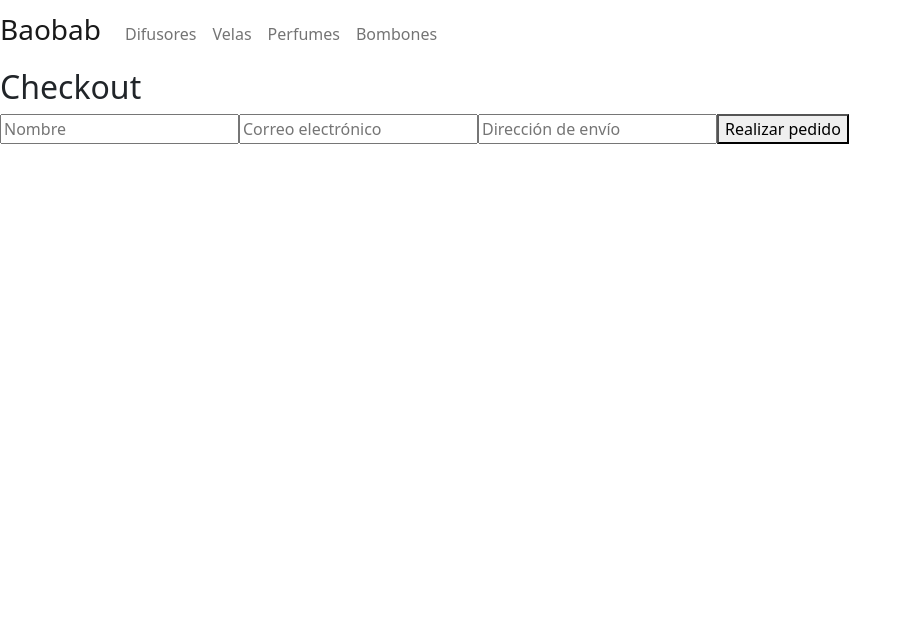
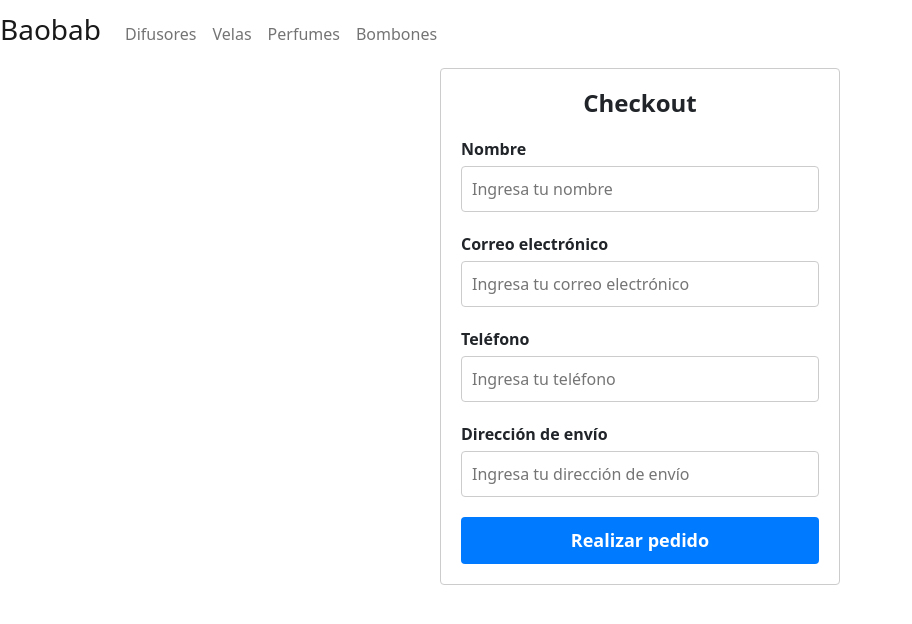
Before and after one commit to Tomas-Diaz-Kelly/React-js, a React (Create React App) app: page /checkout in a window 1280 px wide. Shown: the top 624 px of the page, without its empty margins (0-912 px from the left). Built offline with nearby package versions, Linux system fonts and the light colour scheme.

Commit message:
faltaConectarFirebaseConChekout

```diff
--- a/src/App.js
+++ b/src/App.js
@@ -4,8 +4,10 @@ import NavBar from './components/NavBar/NavBar';
 import ItemListContainer from './components/itemListConteiner/itemListContainer';
 import ItemDetailContainer from './components/itemDetailContainer/itemDetailContainer';
 import Cart from './components/Cart/Cart';
+import { CartContextProvider } from './context/CartContext';
 import Checkout from './components/Checkout/Checkout';
-import { CartContextProvider } from './context/CartContext';
+
+
 
 function App() {
   return (
--- a/src/components/Cart/Cart.js
+++ b/src/components/Cart/Cart.js
@@ -6,19 +6,18 @@ import CartItem from "./CartItem";
 const Cart = () => {
   const { cart, clearCart, removeItemFromCart } = useContext(CartContext);
 
-  // Calcula la suma de todos los precios de los productos en el carrito
   const total = cart.reduce((sum, item) => sum + item.price * item.quantity, 0);
 
   if (cart.length === 0) {
     return (
-      <div>
+      <div style={{ display: 'flex', flexDirection: 'column', alignItems: 'center' }}>
         <h1>No hay productos en el carrito</h1>
         <Link to="/" className="Option">Volver a Productos</Link>
       </div>
     );
   } else {
     return (
-      <div>
+      <div style={{ display: 'flex', flexDirection: 'column', alignItems: 'center' }}>
         {cart.map((item) => (
           <CartItem key={item.id} item={item} removeItem={removeItemFromCart} />
         ))}
@@ -26,7 +25,7 @@ const Cart = () => {
         <button onClick={() => clearCart()} className="btn btn-danger mt-2">
           Limpiar carrito
         </button>
-        <Link to="../checkout/checkout.js" className="btn btn-success mt-2">Ir a pagar</Link>
+        <Link to="../checkout" className="btn btn-success mt-2">Ir a pagar</Link>
       </div>
     );
   }
--- a/src/components/Checkout/Checkout.js
+++ b/src/components/Checkout/Checkout.js
@@ -1,37 +1,144 @@
 import React, { useState } from 'react';
+import { createOrder } from '../../services/firebase';
+import Cart from '../Cart/Cart';
 
 const Checkout = () => {
   const [name, setName] = useState('');
   const [email, setEmail] = useState('');
   const [address, setAddress] = useState('');
+  const [phone, setPhone] = useState('');
 
-  const handleCheckout = () => {
-    // Aquí puedes realizar alguna lógica de procesamiento o envío del pedido
-    console.log('Pedido realizado:', { name, email, address });
+  const handleCheckout = async () => {
+    const order = {
+      items: Cart,
+      buyer: {
+        name: {name},
+        email:{email},
+        address:{address},
+        phone:{phone},
+      },
+    };
+
+    try {
+      const orderId = await createOrder(order);
+      console.log('Pedido realizado:', { orderId, ...order.buyer });
+      // Aquí puedes mostrar un cartel o realizar alguna otra acción con el número de orden de compra y los datos del comprador
+    } catch (error) {
+      console.error('Error al realizar el pedido:', error);
+      // Aquí puedes mostrar un mensaje de error al usuario si ocurre algún problema al realizar el pedido
+    }
   };
 
   return (
-    <div>
-      <h2>Checkout</h2>
+    <div className="checkout-form">
+      <h2 className="checkout-title">Checkout</h2>
+      <form className="form">
+        <div className="form-group">
+          <label htmlFor="name" className="form-label">
+            Nombre
+          </label>
           <input
+            id="name"
             type="text"
-        placeholder="Nombre"
+            className="form-input"
+            placeholder="Ingresa tu nombre"
             value={name}
             onChange={(e) => setName(e.target.value)}
           />
+        </div>
+        <div className="form-group">
+          <label htmlFor="email" className="form-label">
+            Correo electrónico
+          </label>
           <input
+            id="email"
             type="email"
-        placeholder="Correo electrónico"
+            className="form-input"
+            placeholder="Ingresa tu correo electrónico"
             value={email}
             onChange={(e) => setEmail(e.target.value)}
           />
+        </div>
+        <div className="form-group">
+          <label htmlFor="phone" className="form-label">
+            Teléfono
+          </label>
           <input
+            id="phone"
             type="text"
-        placeholder="Dirección de envío"
+            className="form-input"
+            placeholder="Ingresa tu teléfono"
+            value={phone}
+            onChange={(e) => setPhone(e.target.value)}
+          />
+        </div>
+        <div className="form-group">
+          <label htmlFor="address" className="form-label">
+            Dirección de envío
+          </label>
+          <input
+            id="address"
+            type="text"
+            className="form-input"
+            placeholder="Ingresa tu dirección de envío"
             value={address}
             onChange={(e) => setAddress(e.target.value)}
           />
-      <button onClick={handleCheckout}>Realizar pedido</button>
+        </div>
+        <button className="checkout-button" onClick={handleCheckout}>
+          Realizar pedido
+        </button>
+      </form>
+
+      <style jsx>{`
+        .checkout-form {
+          max-width: 400px;
+          margin: 0 auto;
+          padding: 20px;
+          border: 1px solid #ccc;
+          border-radius: 4px;
+          background-color: #fff;
+        }
+
+        .checkout-title {
+          font-size: 24px;
+          font-weight: bold;
+          text-align: center;
+          margin-bottom: 20px;
+        }
+
+        .form-group {
+          margin-bottom: 20px;
+        }
+
+        .form-label {
+          display: block;
+          font-size: 16px;
+          font-weight: bold;
+          margin-bottom: 5px;
+        }
+
+        .form-input {
+          width: 100%;
+          padding: 10px;
+          font-size: 16px;
+          border: 1px solid #ccc;
+          border-radius: 4px;
+        }
+
+        .checkout-button {
+          display: block;
+          width: 100%;
+          padding: 10px;
+          font-size: 18px;
+          font-weight: bold;
+          color: #fff;
+          background-color: #007bff;
+          border: none;
+          border-radius: 4px;
+          cursor: pointer;
+        }
+      `}</style>
     </div>
   );
 };
--- a/src/components/itemCount/itemCount.js
+++ b/src/components/itemCount/itemCount.js
@@ -1,38 +1,35 @@
-import React from 'react'
-import {useState } from 'react'
+import React from 'react';
+import { useState } from 'react';
 
-
-
-
-
-const ItemCount = ({stock,initial,onAdd}) => {
-    const [quantity,setQuantity] = useState(initial)
+const ItemCount = ({ stock, initial, onAdd }) => {
+  const [quantity, setQuantity] = useState(initial);
 
   const increment = () => {
-        if(quantity < stock){
-            setQuantity(quantity +1)
+    if (quantity < stock) {
+      setQuantity(quantity + 1);
     }
+  };
+
+  const decrement = () => {
+    if (quantity > 1) {
+      setQuantity(quantity - 1);
     }
-    const decrement = () => {
-        if(quantity > 1){
-            setQuantity(quantity -1)
-        }
-    }
-    return(
+  };
 
+  return (
     <div className="Counter">
       <div className="d-flex justify-content-center align-items-center">
         <button className="btn btn-danger" onClick={decrement}>-</button>
         <h3 className="Number mx-2">{quantity}</h3>
         <button className="btn btn-success" onClick={increment}>+</button>
       </div>
-                <div>
+      <div className="d-flex justify-content-center">
         <button className="btn btn-primary mt-2" onClick={() => onAdd(quantity)} disabled={!stock}>
           Agregar al carrito
         </button>
       </div>
     </div>
   );
-          }
+};
 
-          export default ItemCount
+export default ItemCount;
--- a/src/components/itemListConteiner/itemListContainer.js
+++ b/src/components/itemListConteiner/itemListContainer.js
@@ -1,4 +1,4 @@
-import { useState, useEffect } from "react";
+/*import { useState, useEffect } from "react";
 import ItemList from "../itemList/itemList";
 import { useParams } from "react-router-dom";
 import { getCategoryData, getData } from "../../services/firebase";
@@ -42,3 +42,48 @@ const ItemListContainer = ({ greeting }) => {
 };
 
 export default ItemListContainer;
+*/
+import { useState, useEffect } from "react";
+import ItemList from "../itemList/itemList";
+import { useParams } from "react-router-dom";
+import { getCategoryData, getData } from "../../services/firebase";
+
+const ItemListContainer = ({ greeting }) => {
+  const [products, setProducts] = useState([]);
+  const { categoryId } = useParams();
+
+  useEffect(() => {
+    const fetchData = async () => {
+      try {
+        let response;
+        if (categoryId) {
+          response = await getCategoryData(categoryId);
+        } else {
+          response = await getData();
+        }
+        setProducts(response);
+      } catch (error) {
+        console.error(error);
+      }
+    };
+
+    fetchData();
+  }, [categoryId]);
+
+  return (
+    <div style={{ display: 'flex', flexDirection: 'column', alignItems: 'center' }}>
+      <h1 className="text-md-start btn-beige">{greeting} Vea los productos disponibles</h1>
+      <figure className="text-start">
+        <blockquote className="blockquote">
+          <p>Productos 100% artesanales</p>
+        </blockquote>
+        <figcaption className="blockquote-footer">
+          Contactate con nosotros
+        </figcaption>
+      </figure>
+      <ItemList products={products} />
+    </div>
+  );
+};
+
+export default ItemListContainer;
--- a/src/context/CartContext.js
+++ b/src/context/CartContext.js
@@ -9,7 +9,7 @@ export const CartContextProvider = ({ children }) => {
     const existingItem = cart.find((cartItem) => cartItem.id === item.id);
 
     if (existingItem) {
-      // El producto ya está en el carrito, actualizar su cantidad
+
       const updatedCart = cart.map((cartItem) => {
         if (cartItem.id === item.id) {
           return { ...cartItem, quantity: cartItem.quantity + quantity };
@@ -19,7 +19,7 @@ export const CartContextProvider = ({ children }) => {
 
       setCart(updatedCart);
     } else {
-      // El producto no está en el carrito, agregarlo como nuevo elemento
+
       setCart((prevCart) => [...prevCart, { ...item, quantity }]);
     }
   };
--- a/src/services/firebase.js
+++ b/src/services/firebase.js
@@ -1,5 +1,5 @@
 import { initializeApp } from "firebase/app";
-import {getFirestore, collection, getDocs, doc, getDoc, query ,where} from 'firebase/firestore'
+import {getFirestore, collection, getDocs, doc, getDoc, query ,where, addDoc} from 'firebase/firestore'
 
 
 
@@ -45,3 +45,10 @@ export async function getCategoryData(categoryId){
   })
   return dataDocs
 }
+
+export async function createOrder(data){
+  const ordersCollectionRef = collection(db, "orders" )
+
+  const response = await addDoc(ordersCollectionRef, data)
+  return response.id
+}
```
Also changed, not shown: src/components/itemDetail/itemDetail.js (+23 -35 lines). Lines whose indentation alone changed are shown as unchanged.
